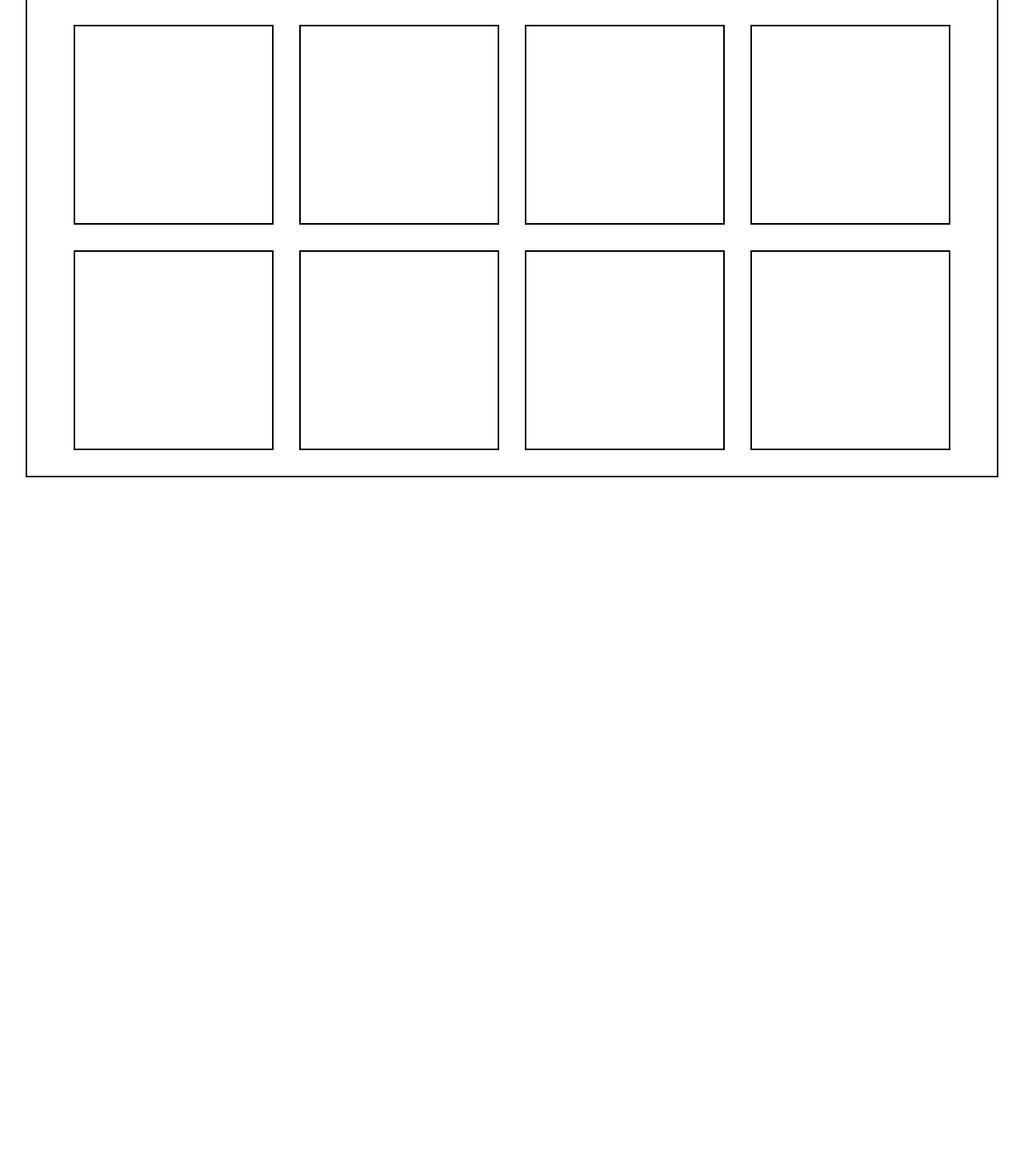
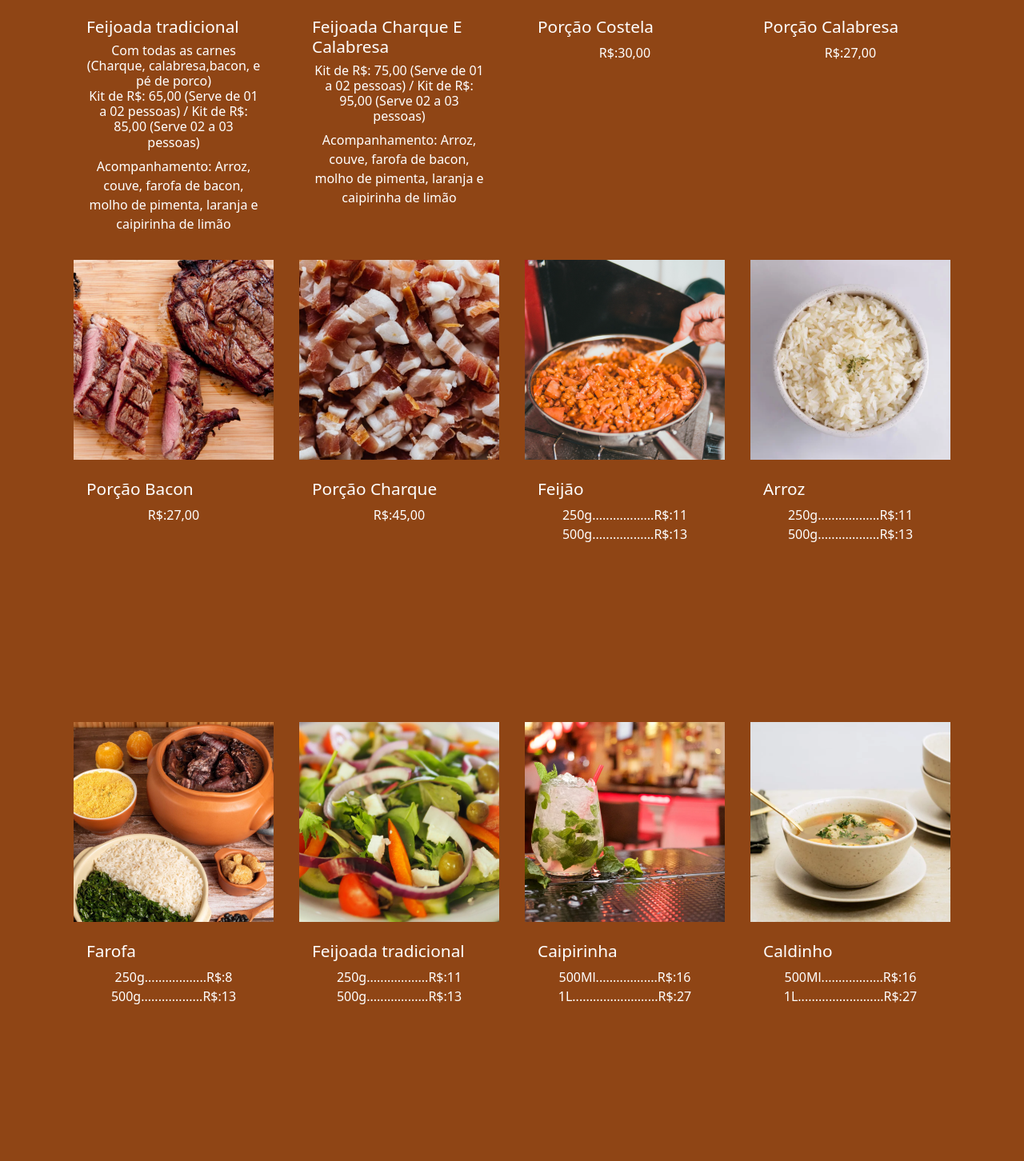
Before and after one commit to NiltonCsantos/recantodafeijoada, a website: page index.html in a window 1280 px wide. Shown: the part 1031-2483 px from the top of the page at 80% size. Before the commit the page ends 1660 px from the top, so only its background shows below. Drawn offline with nearby package versions, Linux system fonts and the light colour scheme.

Commit message:
Atualização menu

```diff
--- a/index.html
+++ b/index.html
@@ -45,66 +45,135 @@
           </div>
 
           <div class="whatsapp-container">
-
             <i class="bi bi-whatsapp"></i>
-
           </div>
-
         </div>
-
       </div>
 
-
       <main>
-
         <div class="menu">
-
           <h3>Cardápio<i class="bi bi-postcard-heart"></i></h3>
 
           <div class="food">
+            <div class="card-food">
+              <img src="images/2.png" alt="" />
 
-            <div class="card-food">
-              <img src="" alt="">
+              <div class="text-food">
+                <h3>Feijoada tradicional</h3>
+                <h6>
+                 Com todas as carnes <br> (Charque, calabresa,bacon, e pé de porco) <br> Kit de R$: 65,00 (Serve de 01 a 02 pessoas) / Kit de R$: 85,00 (Serve 02 a 03 pessoas)
+                </h6>
+                <p>Acompanhamento: Arroz, couve, farofa de bacon, molho de pimenta, laranja e caipirinha de limão</p>
+              </div>
             </div>
             <div class="card-food">
-              <img src="" alt="">
+              <img src="images/1.png" alt="" />
+              <div class="text-food">
+                <h3>Feijoada Charque E Calabresa</h3>
+                <h6>
+                   Kit de R$: 75,00 (Serve de 01 a 02 pessoas) / Kit de R$: 95,00 (Serve 02 a 03 pessoas)
+                 </h6>
+                 <p>Acompanhamento: Arroz, couve, farofa de bacon, molho de pimenta, laranja e caipirinha de limão</p> <br>
+              </div>
             </div>
             <div class="card-food">
-              <img src="" alt="">
+              <img src="images/5.png" alt="" />
+              <div class="text-food">
+                <h3>Porção Costela</h3>
+                <p>
+                  R$:30,00
+                </p>
+              </div>
             </div>
             <div class="card-food">
-              <img src="" alt="">
+              <img src="images/6.png" alt="" />
+              <div class="text-food">
+                <h3>Porção Calabresa</h3>
+                <p>
+                  R$:27,00
+                </p>
+              </div>
             </div>
             <div class="card-food">
-              <img src="" alt="">
+              <img src="images/9.png" alt="" />
+              <div class="text-food">
+                <h3>Porção Bacon</h3>
+                <p>
+                  R$:27,00
+                </p>
+              </div>
             </div>
             <div class="card-food">
-              <img src="" alt="">
+              <img src="images/8.png" alt="" />
+              <div class="text-food">
+                <h3>Porção Charque</h3>
+                <p>
+                  R$:45,00
+                </p>
+              </div>
             </div>
             <div class="card-food">
-              <img src="" alt="">
+              <img src="images/11.png" alt="" />
+              <div class="text-food">
+                <h3>Feijão</h3>
+                <p>
+                  250g..................R$:11
+                  500g..................R$:13
+                </p>
+              </div>
             </div>
             <div class="card-food">
-              <img src="" alt="">
+              <img src="images/10.png" alt="" />
+              <div class="text-food">
+                <h3>Arroz</h3>
+                <p>
+                  250g..................R$:11
+                  500g..................R$:13
+              </div>
             </div>
             <div class="card-food">
-              <img src="" alt="">
+              <img src="images/2.png" alt="" />
+              <div class="text-food">
+                <h3>Farofa</h3>
+                <p>
+                  250g..................R$:8
+                  500g..................R$:13
+                </p>
+              </div>
             </div>
             <div class="card-food">
-              <img src="" alt="">
+              <img src="images/13.png" alt="" />
+              <div class="text-food">
+                <h3>Feijoada tradicional</h3>
+                <p>
+                  250g..................R$:11
+                  500g..................R$:13
+                </p>
+              </div>
             </div>
             <div class="card-food">
-              <img src="" alt="">
+              <img src="images/12.png" alt="" />
+              <div class="text-food">
+                <h3>Caipirinha</h3>
+                <p>
+                  500Ml..................R$:16
+                  1L.........................R$:27
+                </p>
+              </div>
             </div>
             <div class="card-food">
-              <img src="" alt="">
+              <img src="images/14.png" alt="" />
+              <div class="text-food">
+                <h3>Caldinho</h3>
+                <p>
+                  500Ml..................R$:16
+                  1L.........................R$:27
+                </p>
+              </div>
             </div>
           </div>
-
         </div>
-
       </main>
-
     </div>
 
     <!-- JS do BootStrap -->
--- a/sass/homepage/homepage.scss
+++ b/sass/homepage/homepage.scss
@@ -130,7 +130,6 @@
         }
         .bi-whatsapp{
           font-size: 3.5rem;
-          color: black;
           @media(max-width:710px){
             font-size: 2rem;
           }
@@ -139,6 +138,9 @@
     }
 
     main{
+
+      background-color: $secundaryColor;
+      color: #FFFFFF;
 
       .menu{
 
@@ -154,12 +156,32 @@
           align-items: center;
           justify-content: center;
           padding: 2rem;
-          border: 2px solid black;
+          .card-food{
+            // border: 2px solid $primaryColor;
+            border-radius: 5px;
+            width: 250px;
+            display: flex;
+            flex-direction: column;
+            gap: 0.5rem;
+            img{
+              width: 100%;
+              height: 100%;
+            }
 
-          .card-food{
-            border: 2px solid black;
-            width: 250px;
-            height: 250px;
+            .text-food{
+              // border: 2px solid red;
+              height: 18rem;
+              padding: 1rem;
+              h3{
+                font-size: 1.3rem;
+              }
+              h6{
+                text-align: center;
+              }
+              p{
+                text-align: center;
+              }
+            }
 
           }
 
```
Also changed, not shown: css/style.css, images/1.png (added), images/10.png (added), images/11.png (added), images/12.png (added), images/13.png (added), images/14.png (added), images/15.png (added), images/2.png (added), images/3.png (added), images/4.png (added), images/5.png (added), images/6.png (added), images/7.png (added), 2 more files, 1 other file.
